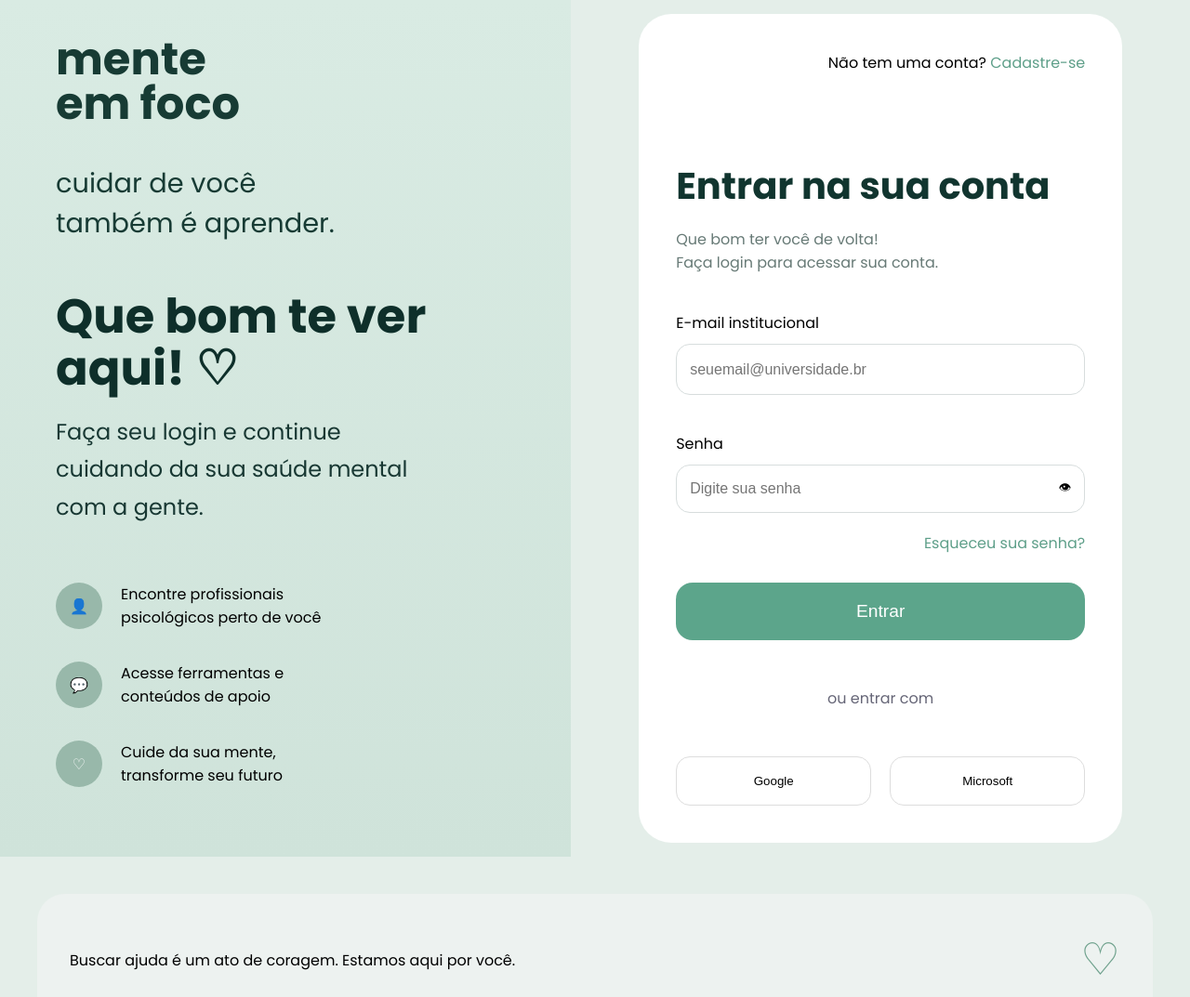
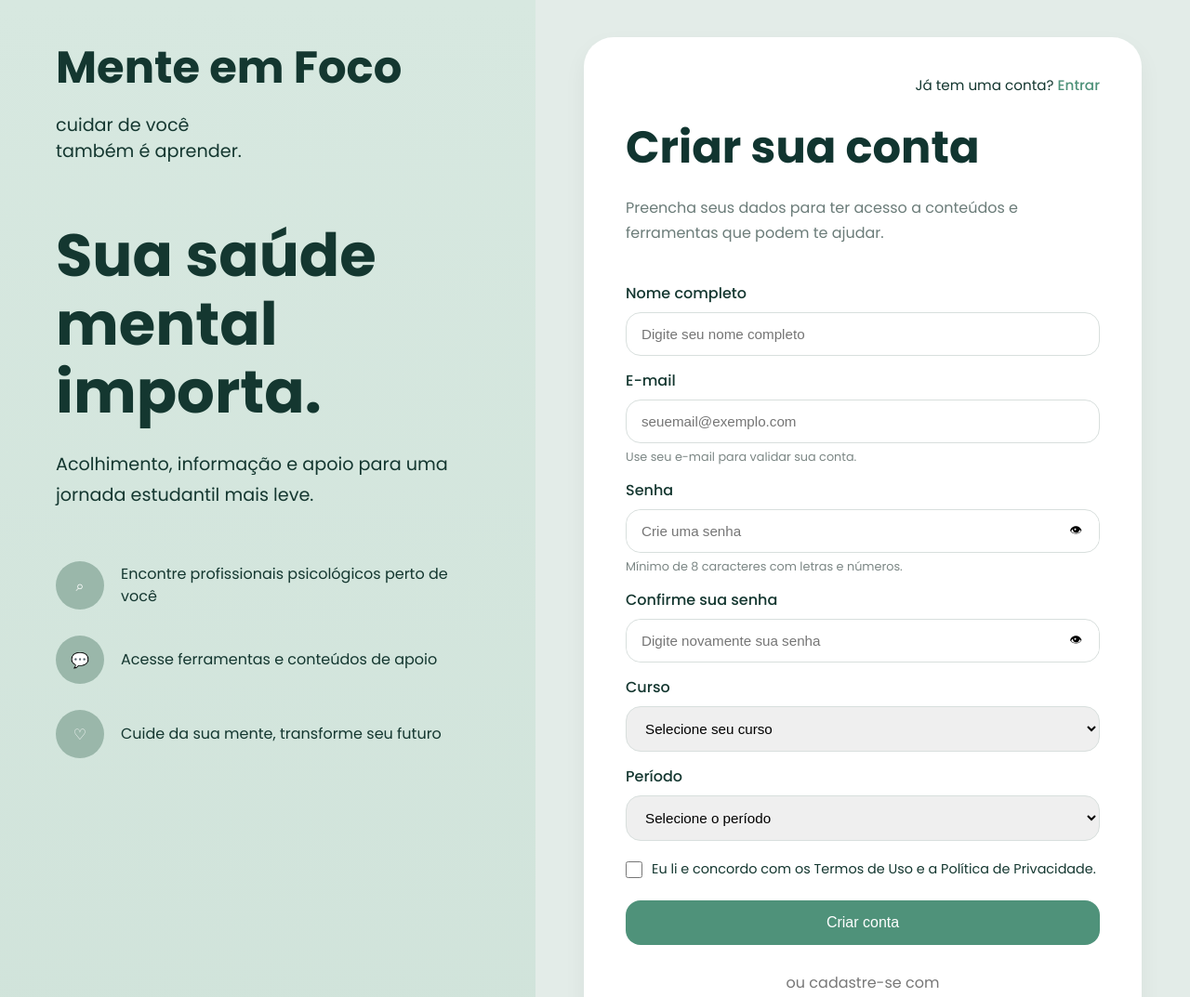
Before and after one commit to manub3rnst/Clear-Minds, a plain HTML site: page index.html in a window 1280 px wide. Shown: the top 1073 px of the page at 93% size. Drawn offline with Linux system fonts and the light colour scheme.

Commit message:
refactor layout and styles for Clear Minds site; update HTML structure and improve CSS styling

```diff
--- a/index.html
+++ b/index.html
@@ -3,122 +3,133 @@
 <head>
     <meta charset="UTF-8">
     <meta name="viewport" content="width=device-width, initial-scale=1.0">
-
-    <title>Mente em Foco</title>
+    <title>Clear Minds</title>
 
     <link rel="stylesheet" href="style.css">
 
     <link href="https://fonts.googleapis.com/css2?family=Poppins:wght@300;400;500;600;700&display=swap" rel="stylesheet">
 </head>
-
 <body>
 
 <div class="container">
 
-    <!-- LADO ESQUERDO -->
-
-    <section class="left-side">
+    <section class="left">
 
         <div class="logo">
-            <h2>mente<br>em foco</h2>
+            <h2>Mente em Foco</h2>
         </div>
 
-        <p class="mini-text">
+        <p class="slogan">
             cuidar de você<br>
             também é aprender.
         </p>
 
         <h1>
-            Que bom te ver<br>
-            aqui! ♡
+            Sua saúde mental<br>
+            importa.
         </h1>
 
-        <p class="description">
-            Faça seu login e continue<br>
-            cuidando da sua saúde mental<br>
-            com a gente.
+        <p class="descricao">
+            Acolhimento, informação e apoio para uma jornada estudantil mais leve.
         </p>
 
-        <div class="features">
+        <div class="beneficios">
 
-            <div class="feature">
-                <div class="icon-circle">👤</div>
-                <p>Encontre profissionais<br>psicológicos perto de você</p>
+            <div class="item">
+                <div class="icone">⌕</div>
+                <span>Encontre profissionais psicológicos perto de você</span>
             </div>
 
-            <div class="feature">
-                <div class="icon-circle">💬</div>
-                <p>Acesse ferramentas e<br>conteúdos de apoio</p>
+            <div class="item">
+                <div class="icone">💬</div>
+                <span>Acesse ferramentas e conteúdos de apoio</span>
             </div>
 
-            <div class="feature">
-                <div class="icon-circle">♡</div>
-                <p>Cuide da sua mente,<br>transforme seu futuro</p>
+            <div class="item">
+                <div class="icone">♡</div>
+                <span>Cuide da sua mente, transforme seu futuro</span>
             </div>
 
         </div>
 
     </section>
 
-    <!-- LADO DIREITO -->
+    <section class="right">
 
-    <section class="right-side">
+        <div class="card">
 
-        <div class="login-card">
-
-            <div class="register-link">
-                Não tem uma conta?
-                <a href="#">Cadastre-se</a>
+            <div class="login-link">
+                Já tem uma conta?
+                <a href="login.html">Entrar</a>
             </div>
 
-            <h2>Entrar na sua conta</h2>
+            <h2>Criar sua conta</h2>
 
-            <p class="subtitle">
-                Que bom ter você de volta!<br>
-                Faça login para acessar sua conta.
+            <p class="subtitulo">
+                Preencha seus dados para ter acesso a conteúdos e ferramentas que podem te ajudar.
             </p>
 
             <form>
 
-                <label>E-mail institucional</label>
+                <label>Nome completo</label>
+                <input type="text" placeholder="Digite seu nome completo">
 
-                <div class="input-group">
-                    <input type="email" placeholder="seuemail@universidade.br">
-                </div>
+                <label>E-mail</label>
+                <input type="email" placeholder="seuemail@exemplo.com">
+
+                <small>Use seu e-mail para validar sua conta.</small>
 
                 <label>Senha</label>
 
-                <div class="input-group password-box">
-                    <input type="password" id="senha" placeholder="Digite sua senha">
-
-                    <button type="button" id="mostrarSenha">
-                        👁
-                    </button>
+                <div class="senha-box">
+                    <input type="password" id="senha" placeholder="Crie uma senha">
+                    <button type="button" id="mostrarSenha">👁</button>
                 </div>
 
-                <a href="#" class="forgot">
-                    Esqueceu sua senha?
-                </a>
+                <small>Mínimo de 8 caracteres com letras e números.</small>
 
-                <button class="login-btn">
-                    Entrar
+                <label>Confirme sua senha</label>
+
+                <div class="senha-box">
+                    <input type="password" placeholder="Digite novamente sua senha">
+                    <button type="button">👁</button>
+                </div>
+
+                <label>Curso</label>
+
+                <select>
+                    <option>Selecione seu curso</option>
+                </select>
+
+                <label>Período</label>
+
+                <select>
+                    <option>Selecione o período</option>
+                </select>
+
+                <div class="checkbox">
+                    <input type="checkbox">
+
+                    <span>
+                        Eu li e concordo com os Termos de Uso e a Política de Privacidade.
+                    </span>
+                </div>
+
+                <button type="submit" class="btn-cadastro">
+                    Criar conta
                 </button>
 
             </form>
 
-            <div class="divider">
-                <span>ou entrar com</span>
+            <div class="divisor">
+                ou cadastre-se com
             </div>
 
-            <div class="social-buttons">
+            <div class="social">
 
-                <button class="social">
-                    Google
-                </button>
+                <button>Google</button>
 
-                <button class="social">
-                    Microsoft
-                </button>
+                <button>Microsoft</button>
 
             </div>
 
@@ -131,17 +142,14 @@
 <footer>
 
     <div>
-        Buscar ajuda é um ato de coragem.
-        Estamos aqui por você.
-    </div>
-
-    <div class="footer-heart">
-        ♡
+        Buscar ajuda é um ato de coragem. Estamos aqui por você.
     </div>
 
 </footer>
 
 <script src="script.js"></script>
+<p class="creditos">
+    Desenvolvido por Manuella Bernst e Gabriela Becker <a href="https://github.com/Clear-Minds" target="_blank">Clear Minds</a>
 
 </body>
 </html>
--- a/script.js
+++ b/script.js
@@ -1,12 +1,11 @@
+const senha = document.getElementById("senha");
 const botao = document.getElementById("mostrarSenha");
 
 botao.addEventListener("click", () => {
 
-    const senha = document.getElementById("senha");
-
-    if(senha.type === "password"){
+    if (senha.type === "password") {
         senha.type = "text";
-    }else{
+    } else {
         senha.type = "password";
     }
 
--- a/style.css
+++ b/style.css
@@ -6,188 +6,300 @@
 
 body{
     font-family:'Poppins',sans-serif;
-    background:#e4eee9;
-    min-height:100vh;
+    background:#e3ece8;
+    color:#143730;
 }
 
 .container{
     display:flex;
-    min-height:90vh;
+    min-height:100vh;
 }
 
-.left-side{
-    width:48%;
-    padding:40px 60px;
+/* ===== LADO ESQUERDO ===== */
+
+.left{
+    width:45%;
     background:linear-gradient(
         180deg,
-        #d9ebe3,
-        #cfe3da
+        #d7e8e0,
+        #d0e3da
     );
+
+    padding:50px 60px;
+
+    display:flex;
+    flex-direction:column;
+    justify-content:flex-start;
 }
 
 .logo h2{
-    color:#173b34;
     font-size:3rem;
-    line-height:1;
+    line-height:0.95;
+    font-weight:700;
 }
 
-.mini-text{
-    margin-top:40px;
-    color:#173b34;
-    font-size:1.8rem;
+.slogan{
+    margin-top:25px;
+    font-size:1.2rem;
+    line-height:1.5;
 }
 
-.left-side h1{
-    margin-top:50px;
-    font-size:3.2rem;
-    color:#0e2f2a;
-    line-height:1.1;
+.left h1{
+    margin-top:60px;
+    font-size:4rem;
+    line-height:1.15;
+    max-width:500px;
 }
 
-.description{
+.descricao{
+    margin-top:25px;
+    font-size:1.2rem;
+    line-height:1.7;
+    max-width:500px;
+}
+
+.beneficios{
+    margin-top:55px;
+}
+
+.item{
+    display:flex;
+    align-items:center;
+    gap:18px;
+    margin-bottom:28px;
+}
+
+.icone{
+    width:52px;
+    height:52px;
+    border-radius:50%;
+    background:#9ab7aa;
+
+    display:flex;
+    justify-content:center;
+    align-items:center;
+
+    color:white;
+    flex-shrink:0;
+}
+
+.item span{
+    font-size:1rem;
+    line-height:1.5;
+}
+
+/* ===== LADO DIREITO ===== */
+
+.right{
+    width:55%;
+    display:flex;
+    justify-content:center;
+    align-items:center;
+    padding:40px;
+}
+
+.card{
+    width:600px;
+    background:white;
+    border-radius:32px;
+    padding:40px 45px;
+    box-shadow:0 10px 25px rgba(0,0,0,0.05);
+}
+
+.login-link{
+    text-align:right;
+    font-size:.95rem;
+}
+
+.login-link a{
+    text-decoration:none;
+    color:#4f927a;
+    font-weight:500;
+}
+
+.card h2{
     margin-top:20px;
-    color:#183833;
-    font-size:1.5rem;
+    font-size:3rem;
+    color:#113530;
+}
+
+.subtitulo{
+    margin-top:15px;
+    margin-bottom:25px;
+    color:#6b7c79;
     line-height:1.7;
 }
 
-.features{
-    margin-top:60px;
-}
-
-.feature{
+form{
     display:flex;
-    align-items:center;
-    gap:20px;
-    margin-bottom:35px;
-}
-
-.icon-circle{
-    width:50px;
-    height:50px;
-    border-radius:50%;
-    background:#98b8aa;
-    display:flex;
-    align-items:center;
-    justify-content:center;
-    color:white;
-}
-
-.right-side{
-    width:52%;
-    display:flex;
-    justify-content:center;
-    align-items:center;
-}
-
-.login-card{
-    background:white;
-    width:520px;
-    padding:40px;
-    border-radius:35px;
-}
-
-.register-link{
-    text-align:right;
-}
-
-.register-link a{
-    color:#5e9f89;
-    text-decoration:none;
-}
-
-.login-card h2{
-    margin-top:90px;
-    font-size:2.5rem;
-    color:#11352f;
-}
-
-.subtitle{
-    margin-top:15px;
-    color:#677a76;
+    flex-direction:column;
 }
 
 label{
-    display:block;
-    margin-top:40px;
-    margin-bottom:10px;
+    margin-top:14px;
+    margin-bottom:8px;
+    font-weight:500;
 }
 
-.input-group{
-    border:1px solid #d7dddd;
-    border-radius:15px;
-    padding:14px;
+input,
+select{
+    width:100%;
+    padding:14px 16px;
+
+    border:1px solid #d8dfdd;
+    border-radius:16px;
+
+    outline:none;
+    font-size:.95rem;
 }
 
-.input-group input{
-    width:100%;
-    border:none;
-    outline:none;
-    font-size:1rem;
+input:focus,
+select:focus{
+    border-color:#6ca58f;
 }
 
-.password-box{
+small{
+    margin-top:6px;
+    color:#7c8785;
+    font-size:.8rem;
+}
+
+.senha-box{
     display:flex;
     align-items:center;
+
+    border:1px solid #d8dfdd;
+    border-radius:16px;
+
+    overflow:hidden;
 }
 
-.password-box button{
+.senha-box input{
     border:none;
-    background:none;
+}
+
+.senha-box button{
+    width:55px;
+    border:none;
+    background:white;
     cursor:pointer;
 }
 
-.forgot{
-    display:block;
-    text-align:right;
+.checkbox{
     margin-top:20px;
-    color:#5e9f89;
-    text-decoration:none;
+
+    display:flex;
+    align-items:flex-start;
+    gap:10px;
 }
 
-.login-btn{
-    width:100%;
-    margin-top:30px;
+.checkbox input{
+    width:18px;
+    height:18px;
+    margin-top:2px;
+}
+
+.checkbox span{
+    font-size:.9rem;
+    line-height:1.5;
+}
+
+.btn-cadastro{
+    margin-top:22px;
+
     border:none;
-    padding:20px;
-    border-radius:18px;
-    background:#5ca58b;
+    border-radius:16px;
+
+    background:#4f927a;
     color:white;
-    font-size:1.2rem;
+
+    padding:15px;
+
+    font-size:1rem;
+    font-weight:500;
+
+    cursor:pointer;
+    transition:.3s;
+}
+
+.btn-cadastro:hover{
+    background:#437b67;
+}
+
+.divisor{
+    text-align:center;
+    margin:28px 0;
+    color:#777;
+}
+
+.social{
+    display:flex;
+    gap:15px;
+}
+
+.social button{
+    flex:1;
+
+    padding:14px;
+
+    border:1px solid #d8dfdd;
+    border-radius:16px;
+
+    background:white;
+
     cursor:pointer;
 }
 
-.divider{
-    text-align:center;
-    margin:50px 0;
-    color:#667;
-}
-
-.social-buttons{
-    display:flex;
-    gap:20px;
-}
-
-.social{
-    flex:1;
-    padding:18px;
-    background:white;
-    border:1px solid #ddd;
-    border-radius:15px;
-    cursor:pointer;
-}
+/* ===== FOOTER ===== */
 
 footer{
-    margin:40px;
-    background:#edf2f0;
-    border-radius:30px;
-    padding:35px;
+    margin:0 30px 30px;
+
+    background:#dce8e2;
+
+    border-radius:25px;
+
+    padding:25px 35px;
+
     display:flex;
     justify-content:space-between;
     align-items:center;
+
+    color:#173b34;
 }
 
-.footer-heart{
-    font-size:3rem;
-    color:#6ea18c;
+.footer-icon{
+    font-size:2.5rem;
+    color:#4f927a;
 }
+
+/* ===== RESPONSIVO ===== */
+
+@media(max-width:1200px){
+
+    .container{
+        flex-direction:column;
+    }
+
+    .left,
+    .right{
+        width:100%;
+    }
+
+    .left{
+        padding:40px;
+    }
+
+    .right{
+        padding:30px;
+    }
+
+    .card{
+        width:100%;
+        max-width:650px;
+    }
+
+    .left h1{
+        font-size:3rem;
+    }
+}
```
